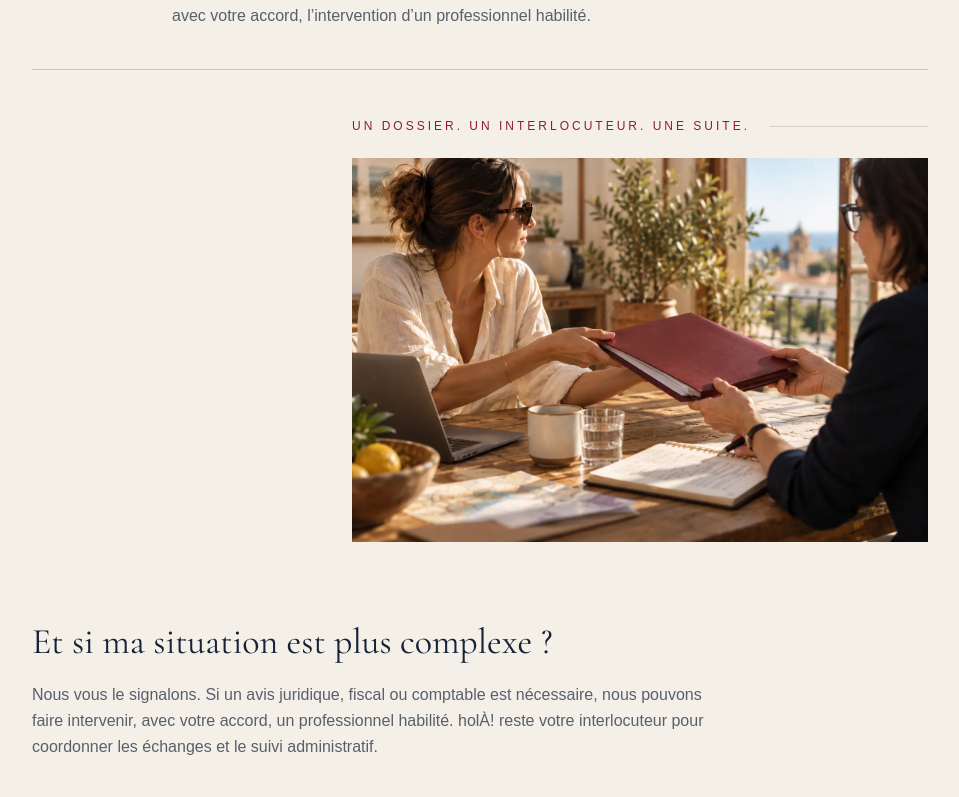
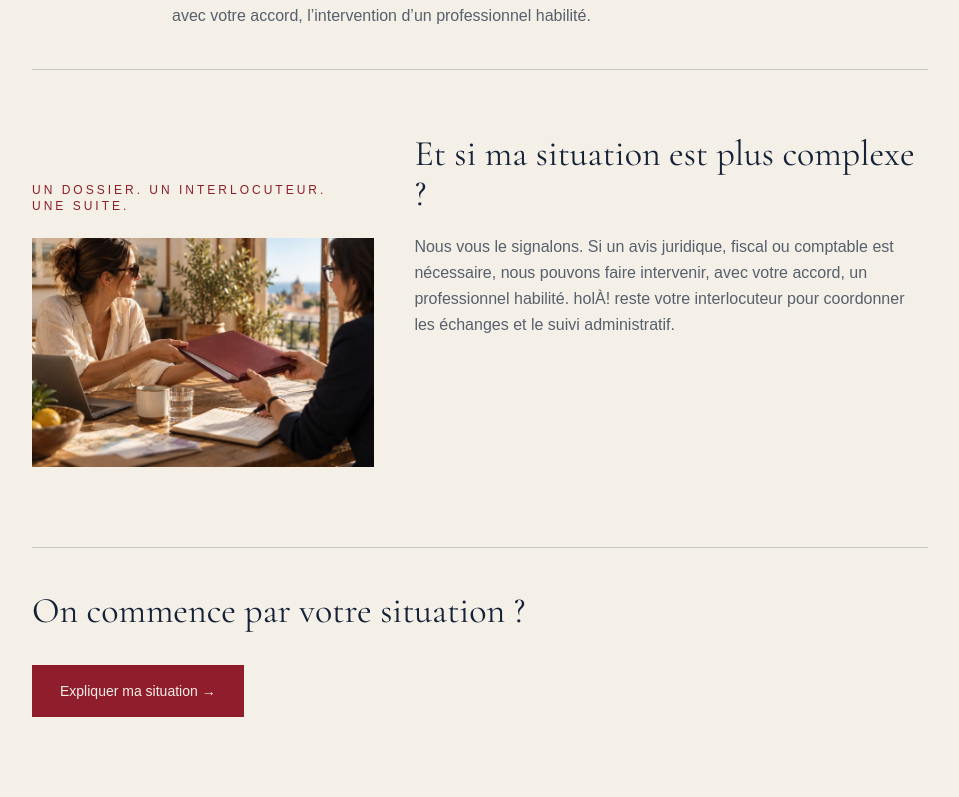
Before and after one commit to elehcf/hola, a Next.js app: page /comment-ca-marche in a window 1280 px wide. Shown: the part 1343-2140 px from the top of the page, without its empty margins (160-1119 px from the left). Built offline with nearby package versions, Linux system fonts and the light colour scheme.

Commit message:
Pair process photo with complex-case copy

```diff
--- a/app/comment-ca-marche/page.tsx
+++ b/app/comment-ca-marche/page.tsx
@@ -89,14 +89,14 @@ export default function CommentCaMarche() {
           ))}
         </div>
 
+        <section className="mt-16 grid gap-10 md:grid-cols-[0.8fr_1.2fr] md:items-start">
           <LifestylePhoto
             src="/comment-ca-marche-lifestyle-hola.webp"
             alt="Transmission d’un dossier administratif lors d’un accompagnement personnalisé"
             eyebrow="Un dossier. Un interlocuteur. Une suite."
             compact
           />
-
-        <section className="mt-20">
+          <div>
           <h2
             className="text-3xl md:text-4xl"
             style={{ fontFamily: "var(--font-editorial)" }}
@@ -110,6 +110,7 @@ export default function CommentCaMarche() {
             un professionnel habilité. holÀ! reste votre interlocuteur pour
             coordonner les échanges et le suivi administratif.
           </p>
+          </div>
         </section>
 
         <div className="mt-20 border-t border-navy/20 pt-10">
```
Lines whose indentation alone changed are shown as unchanged.
